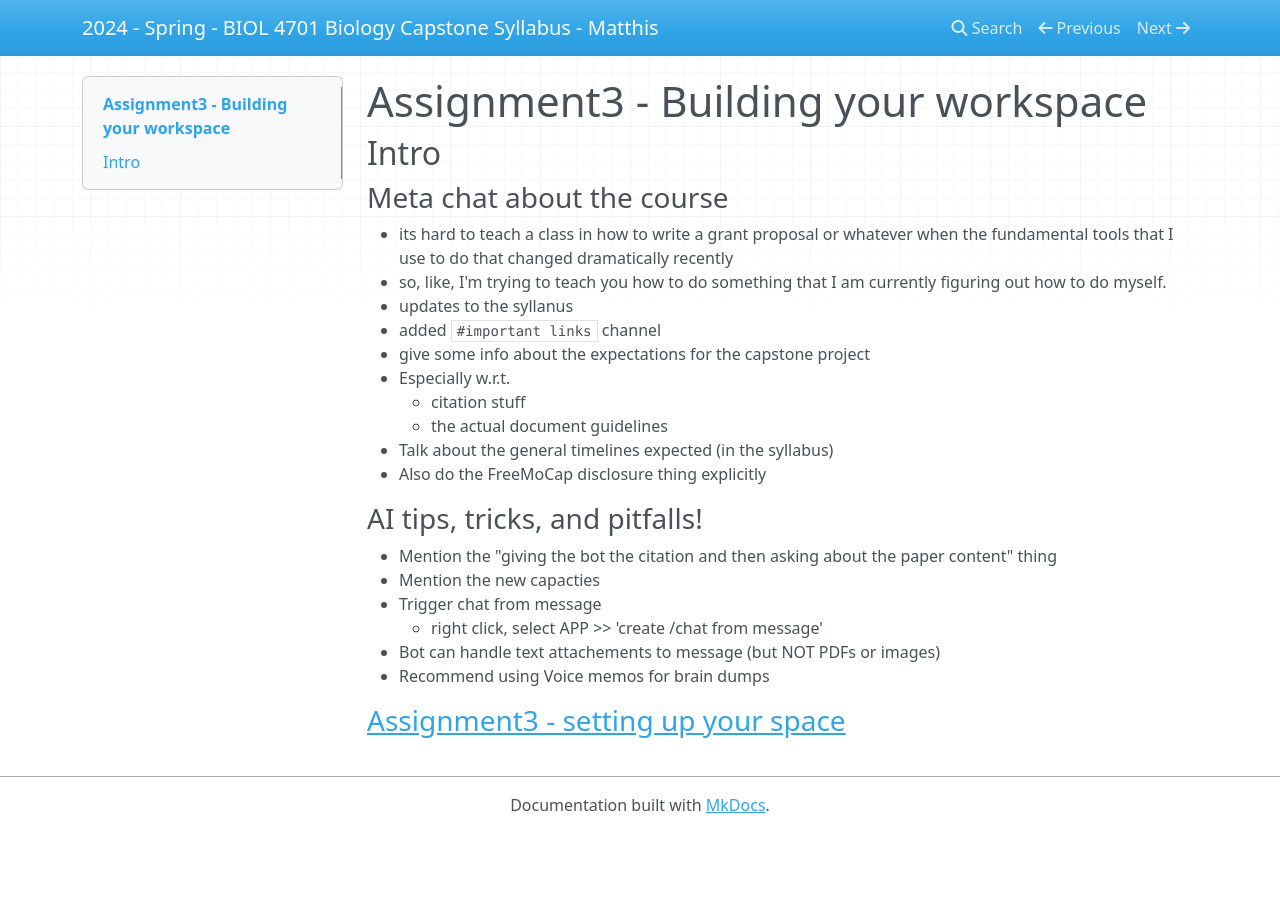
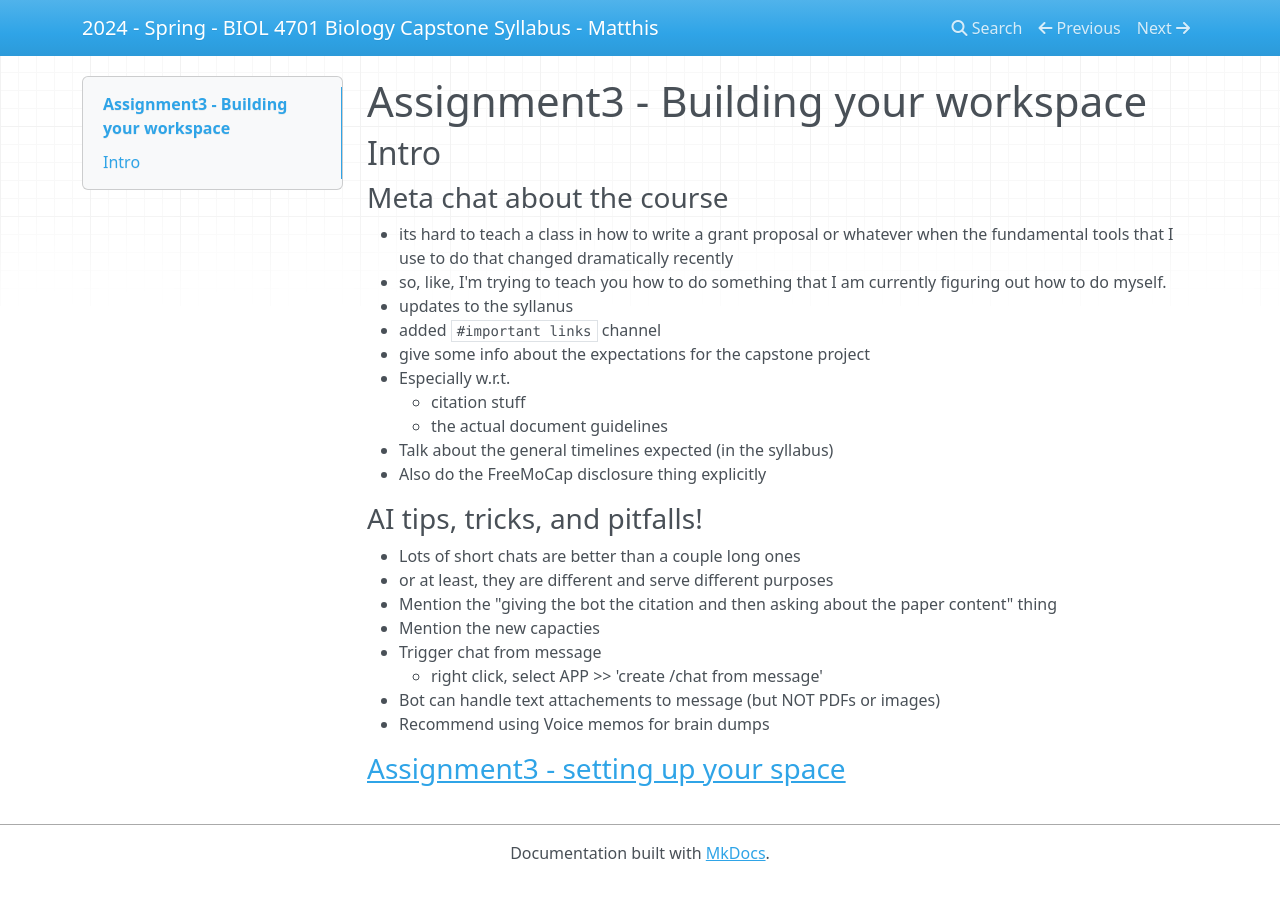
Before and after one commit to HumanMovementNeuroscience/capstone, an MkDocs documentation site: the page built from docs/course_materials/assignments/assignment3/assignment3-content-outline.md, in a window 1280 px wide. Built offline with MkDocs 1.6.1, drawn with Linux system fonts in a browser that asks for light colours; nearby versions of some CDN libraries.

Commit message:
Feb 8, 2024, 8:19 AM

```diff
--- a/docs/course_materials/assignments/assignment3/assignment3-content-outline.md
+++ b/docs/course_materials/assignments/assignment3/assignment3-content-outline.md
@@ -14,6 +14,8 @@
 - Also do the FreeMoCap disclosure thing explicitly
 
 ### AI tips, tricks, and pitfalls!
+- Lots of short chats are better than a couple long ones
+  - or at least, they are different and serve different purposes
 - Mention the "giving the bot the citation and then asking about the paper content" thing
 - Mention the new capacties
   - Trigger chat from message
```
